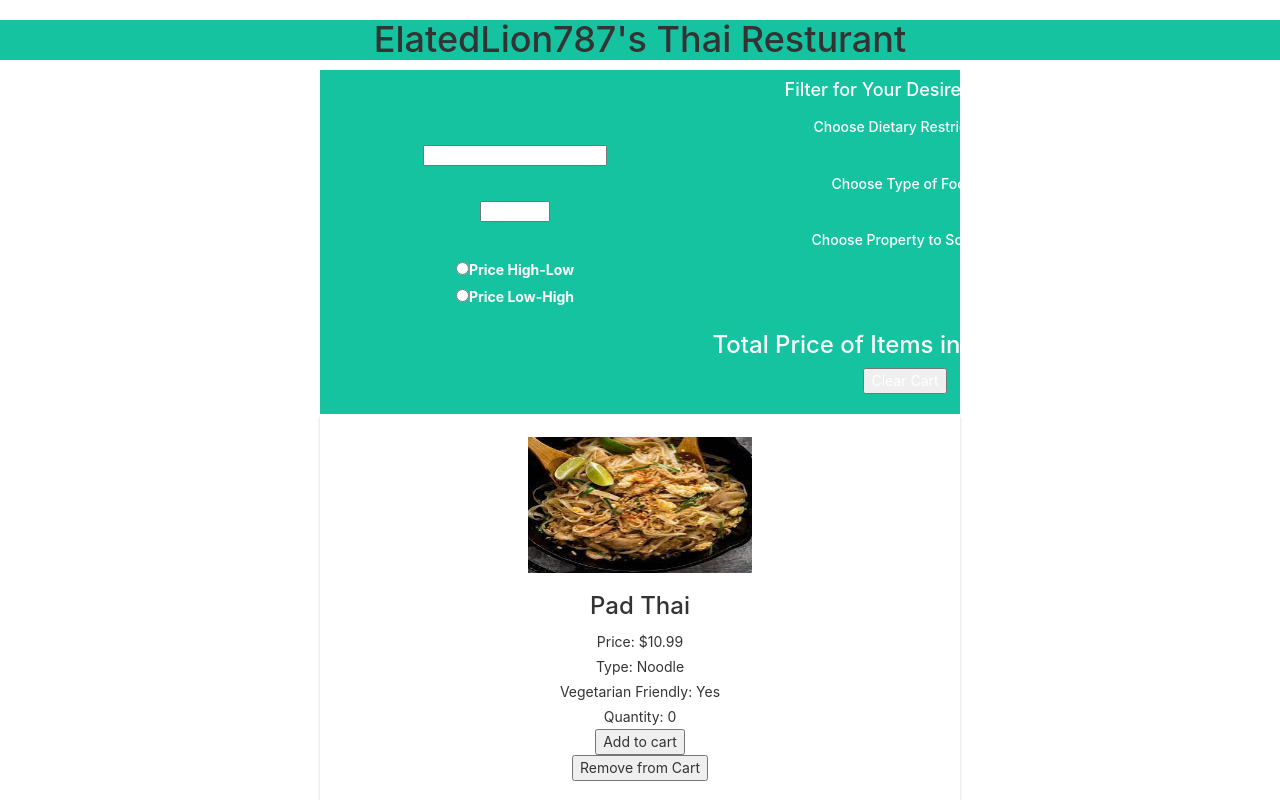
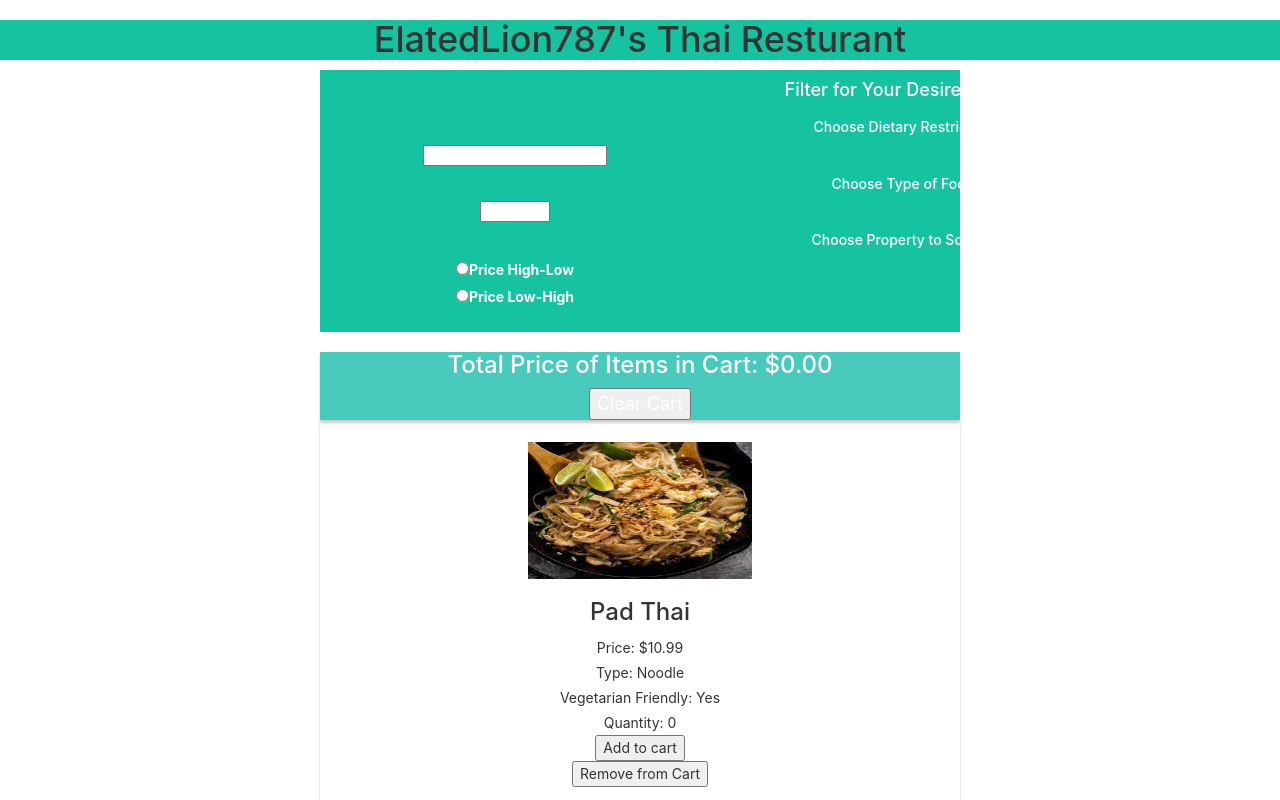
Before and after one commit to elatedlion787/development-project, a React (Create React App) app: page / in a window 1280 px wide. Shown: the top 800 px of the page. Built offline with nearby package versions, Linux system fonts and the light colour scheme; the HTML template or start-up script is replaced by a standard one.

Commit message:
Added components and updated readme

```diff
--- a/src/App.css
+++ b/src/App.css
@@ -40,6 +40,10 @@
 .bakery-item button{
   margin-bottom: 0px;
 }
+.aggregator{
+  box-shadow: 0 2.5px 2.5px 0 rgba(0,0,0,0.2);
+  font-size: 40px;
+}
 
 .bakery-item{
   margin-left: 25%;
--- a/src/App.js
+++ b/src/App.js
@@ -127,7 +127,8 @@ function App() {
       </div>
       <div>
 
-      <FilterBar selectDietFilterType={selectDietFilterType} selectFilterType={selectFilterType} sorting={sorting} ThaiFood={ThaiFood} clearCart={clearCart} cartTotal={cartTotal} cart={cart}/>
+      <FilterBar selectDietFilterType={selectDietFilterType} selectFilterType={selectFilterType} sorting={sorting}/>
+      <Aggregator data={ThaiFood} cart={cart} cartTotal={cartTotal} onClick={clearCart}/>
 
       <div className="wrapper">
         {data.map((item, index) => ( // TODO: map bakeryData to
--- /dev/null
+++ b/src/components/Aggregator.css
@@ -0,0 +1,8 @@
+.aggregator{
+    box-shadow: 0 2.5px 2.5px 0 rgba(0,0,0,0.2);
+    background-color: rgb(72, 202, 189);
+    font-size: 18px;
+    width: 50%;
+    margin-left: 25%;
+    color: white;
+}
--- a/src/components/Aggregator.js
+++ b/src/components/Aggregator.js
@@ -1,13 +1,15 @@
 import CartItem from "./CartItem"
+import './Aggregator.css';
+
 export default function Aggregator({data, cart, cartTotal, onClick}){
     console.log(cartTotal)
     return(
-        <div>
-        <h3> Total Price of Items in Cart: ${(Math.round(cartTotal* 100) / 100).toFixed(2)} </h3>
-        {data.map((item, index) => (
-          <CartItem item={item} quantity={cart[index]}/>
-        ))}
-        <button onClick={onClick}> Clear Cart </button>
+        <div className="aggregator">
+            <h3> Total Price of Items in Cart: ${(Math.round(cartTotal* 100) / 100).toFixed(2)} </h3>
+            {data.map((item, index) => (
+            <CartItem item={item} quantity={cart[index]}/>
+            ))}
+            <button onClick={onClick}> Clear Cart </button>
         </div>
     )
 }
--- a/src/components/FilterBar.js
+++ b/src/components/FilterBar.js
@@ -7,7 +7,7 @@ import NavDropdown from 'react-bootstrap/NavDropdown';
 import Row from 'react-bootstrap/Row'
 import Col from 'react-bootstrap/Col'
 
-export default function FilterBar({selectDietFilterType, selectFilterType, sorting, ThaiFood, clearCart, cartTotal, cart}){
+export default function FilterBar({selectDietFilterType, selectFilterType, sorting}){
     return(
     <Nav>
         <Container>
@@ -50,7 +50,6 @@ export default function FilterBar({selectDietFilterType, selectFilterType, sorti
             </Col>
           </Row>
           <Row>
-          <Aggregator data={ThaiFood} cart={cart} cartTotal={cartTotal} onClick={clearCart}/>
           <br>
           </br>
           </Row>
```
Also changed, not shown: src/README.md.
